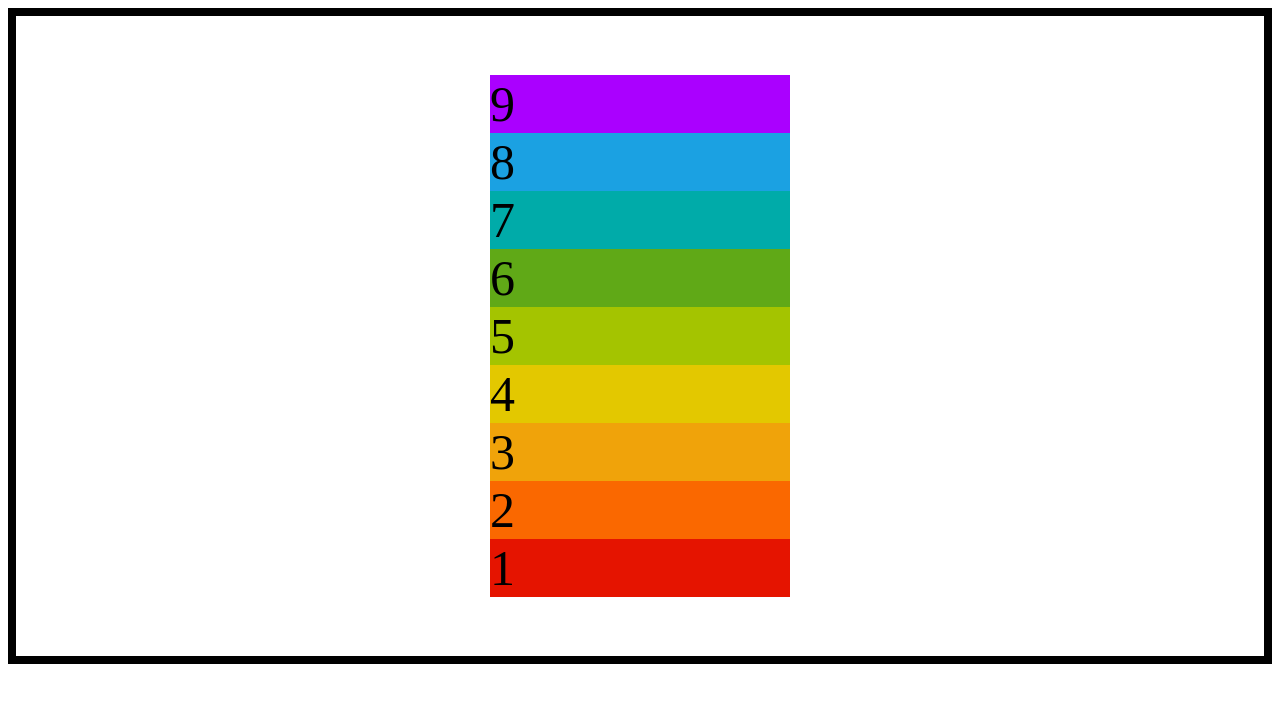
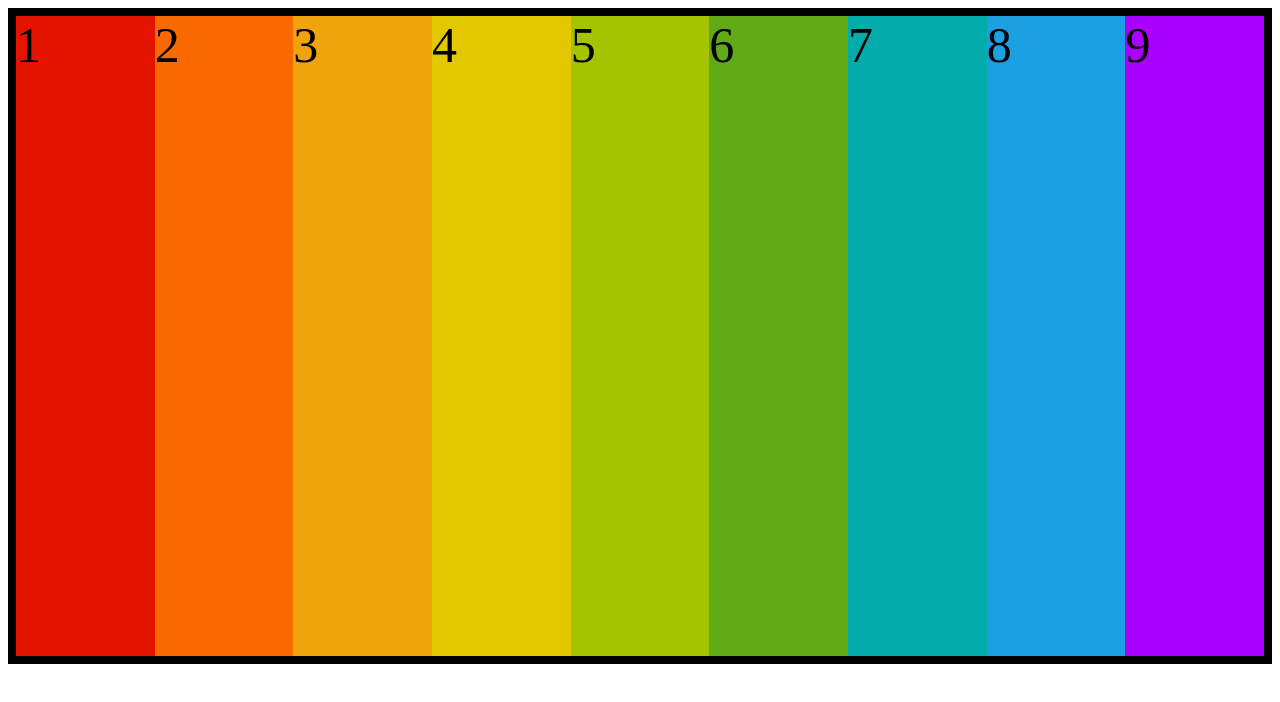
Before and after one commit to jesseraypaulsen/flexbox-demo, a plain HTML site: page index.html in a window 1280 px wide. Drawn offline with Linux system fonts and the light colour scheme.

Commit message:
the defaults for the flexbox container properties

```diff
--- a/styles.css
+++ b/styles.css
@@ -3,10 +3,11 @@
   display: flex;
   border: 8px solid black;
   height: 80vh;
-  flex-direction: column-reverse; /* default: row */
-  flex-wrap: wrap-reverse; /* default: nowrap */
-  justify-content: center; /* default: flex-start */
-  align-items: center; /* default: stretch */
+  flex-direction: row; /* default: row */
+  flex-wrap: nowrap; /* default: nowrap */
+  justify-content: flex-start; /* default: flex-start */
+  align-items: stretch; /* default: stretch */
+  align-content: stretch; /* default: stretch, BUT the default flex-wrap mutes this property */
 }
 
 .box {
```
